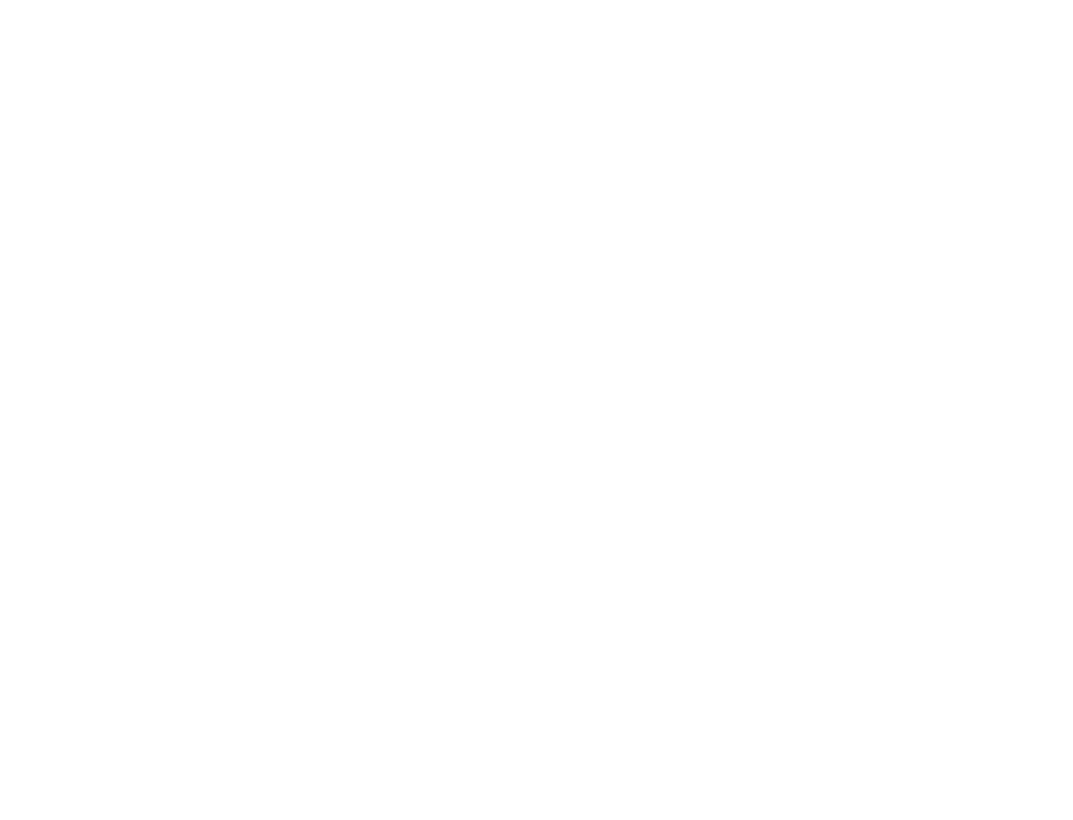
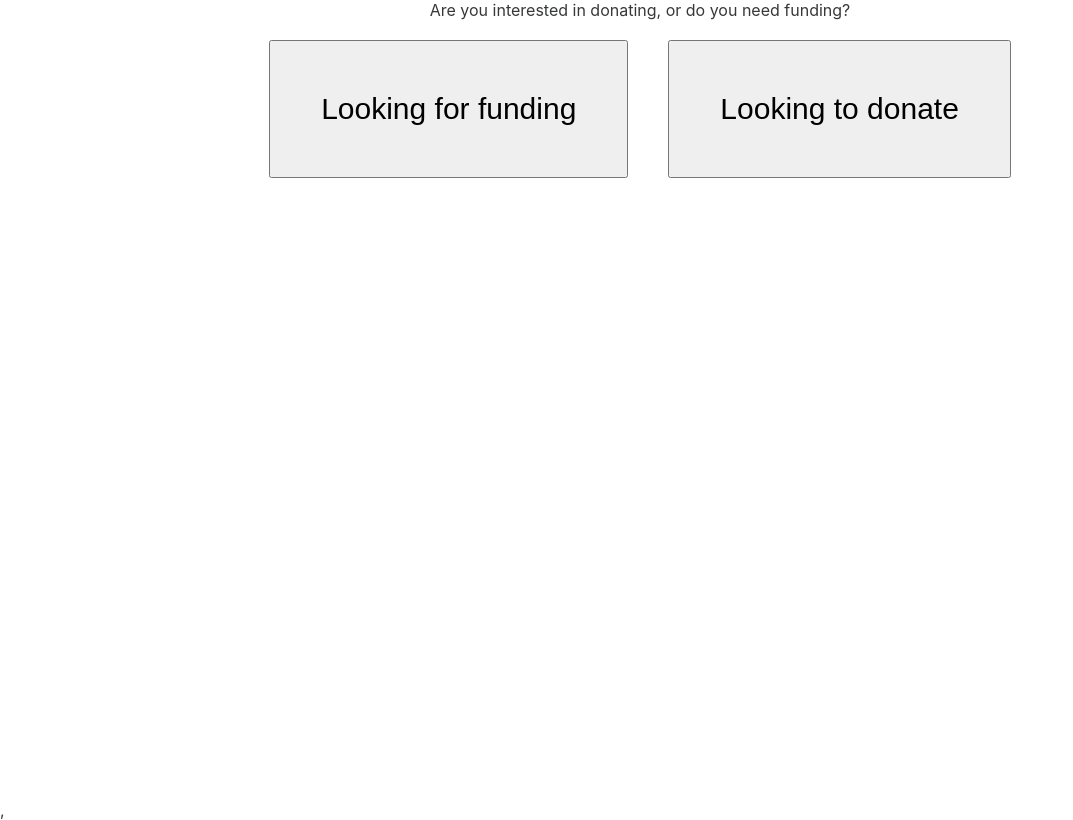
Before and after one commit to joannatomassoni/allprobono-search-tool, a React (Create React App) app: page / in a window 1280 px wide. Shown: the whole page, without its empty margins (0-1073 px from the left). Built offline with nearby package versions, Linux system fonts and the light colour scheme.

Commit message:
Set up main App component

```diff
--- a/src/App.css
+++ /dev/null
@@ -1,38 +0,0 @@
-.App {
-  text-align: center;
-}
-
-.App-logo {
-  height: 40vmin;
-  pointer-events: none;
-}
-
-@media (prefers-reduced-motion: no-preference) {
-  .App-logo {
-    animation: App-logo-spin infinite 20s linear;
-  }
-}
-
-.App-header {
-  background-color: #282c34;
-  min-height: 100vh;
-  display: flex;
-  flex-direction: column;
-  align-items: center;
-  justify-content: center;
-  font-size: calc(10px + 2vmin);
-  color: white;
-}
-
-.App-link {
-  color: #61dafb;
-}
-
-@keyframes App-logo-spin {
-  from {
-    transform: rotate(0deg);
-  }
-  to {
-    transform: rotate(360deg);
-  }
-}
--- a/src/App.js
+++ b/src/App.js
@@ -1,14 +1,38 @@
 import React from "react";
-import {
-  BrowserRouter, Link, Switch, Route
-} from "react-router-dom";
+import Layout from './components/Layout'
+import ChoiceButton from './components/ChoiceButton'
+import QAMap from './QAMap'
 
-import Layout from './components/Layout/Layout'
-import HomePage from './components/HomePage/HomePage'
-import AboutPage from './components/AboutPage/'
-const App = () => (
-  <BrowserRouter>
-    <Layout/>
-  </BrowserRouter>
-)
+class App extends React.Component {
+  constructor() {
+    super();
+    this.state = {
+      currentQuestion: 'Are you interested in donating, or do you need funding?',
+      currentChoices: ['Looking for funding', 'Looking to donate']
+    }
+  }
+
+  handleButtonClick = (nextQ) => {
+    this.setState({
+      currentQuestion: QAMap.get(nextQ),
+      currentChoices: QAMap.get(this.state.currentQuestion)
+    })
+  }
+
+  render() {
+    const { currentQuestion, currentChoices } = this.state;
+    return (
+      <div className='App'>
+        <Layout>
+          <div>{currentQuestion}</div>
+          {currentChoices.map((choice) => {
+            return (
+              <ChoiceButton text={choice} handleButtonClick={this.handleButtonClick}/>
+            )
+          })}
+        </Layout>
+      </div>
+    )
+  }
+}
 export default App
--- a/src/components/AboutPage/AboutPage.js
+++ /dev/null
@@ -1,11 +0,0 @@
-import React from 'react';
-
-const AboutPage = () => {
-  return (
-    <div>
-      <p>This is the about page. We can put a little more information about what this tool is here.</p>
-    </div>
-  )
-}
-
-export default AboutPage
--- a/src/components/AboutPage/index.js
+++ /dev/null
@@ -1,3 +0,0 @@
-import AboutPage from './AboutPage';
-
-export default AboutPage;
--- a/src/components/HomePage/HomePage.js
+++ /dev/null
@@ -1,11 +0,0 @@
-import React from 'react';
-
-const HomePage = () => {
-  return (
-    <div>
-      <h2>This is the home page. Where the logic for the CYOA goes?</h2>
-    </div>
-  )
-}
-
-export default HomePage
--- a/src/components/HomePage/index.js
+++ /dev/null
@@ -1,3 +0,0 @@
-import HomePage from './HomePage';
-
-export default HomePage;
--- a/src/index.css
+++ b/src/index.css
@@ -5,7 +5,7 @@
     sans-serif;
   -webkit-font-smoothing: antialiased;
   -moz-osx-font-smoothing: grayscale;
-  color: rgb(50, 50, 51);
+  color: #373838
 }
 
 code {
--- a/src/index.js
+++ b/src/index.js
@@ -3,10 +3,9 @@
 import './index.css';
 import App from './App';
 
-// ReactDOM.render(
-//   // <React.StrictMode>
-//     <App />,
-//   // </React.StrictMode>,
-//   document.getElementById('root')
-// );
-ReactDOM.render(<App />, document.getElementById('root'))
+ReactDOM.render(
+  <React.StrictMode>
+    <App />,
+  </React.StrictMode>,
+  document.getElementById('root')
+);
```
Also changed, not shown: src/setupTests.js (deleted, +0 -5 lines).
